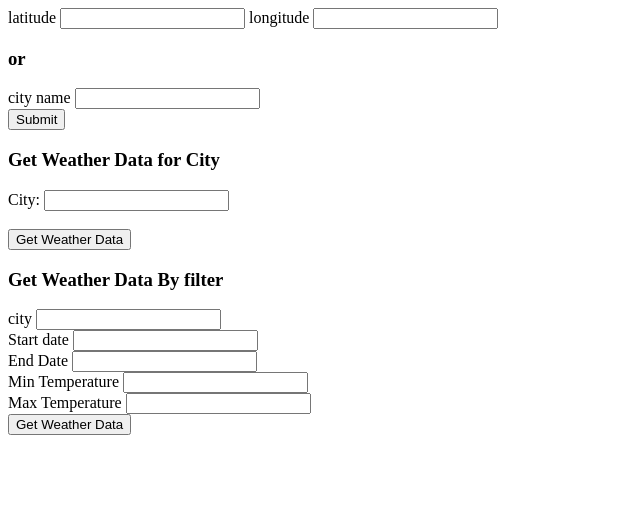
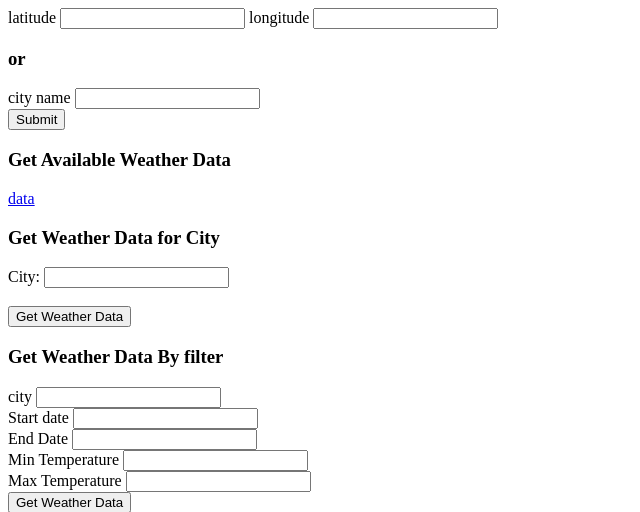
Before and after one commit to shrikant2753/Weather-Report, a Flask app: page / in a window 1280 px wide. Shown: the top 512 px of the page, without its empty margins (0-640 px from the left). Run offline with Flask 3, Linux system fonts and the light colour scheme.

Commit message:
added weather-data api in index

```diff
--- a/weather api/templates/index.html
+++ b/weather api/templates/index.html
@@ -18,6 +18,9 @@
         <br>
         <input type="submit">
     </form>
+
+    <h3>Get Available Weather Data </h3>
+    <a href="http://127.0.0.1:5000/weather-data">data</a>
 
     <h3>Get Weather Data for City</h3>
     <form action="/weather-data-for-city" method="GET">
```
